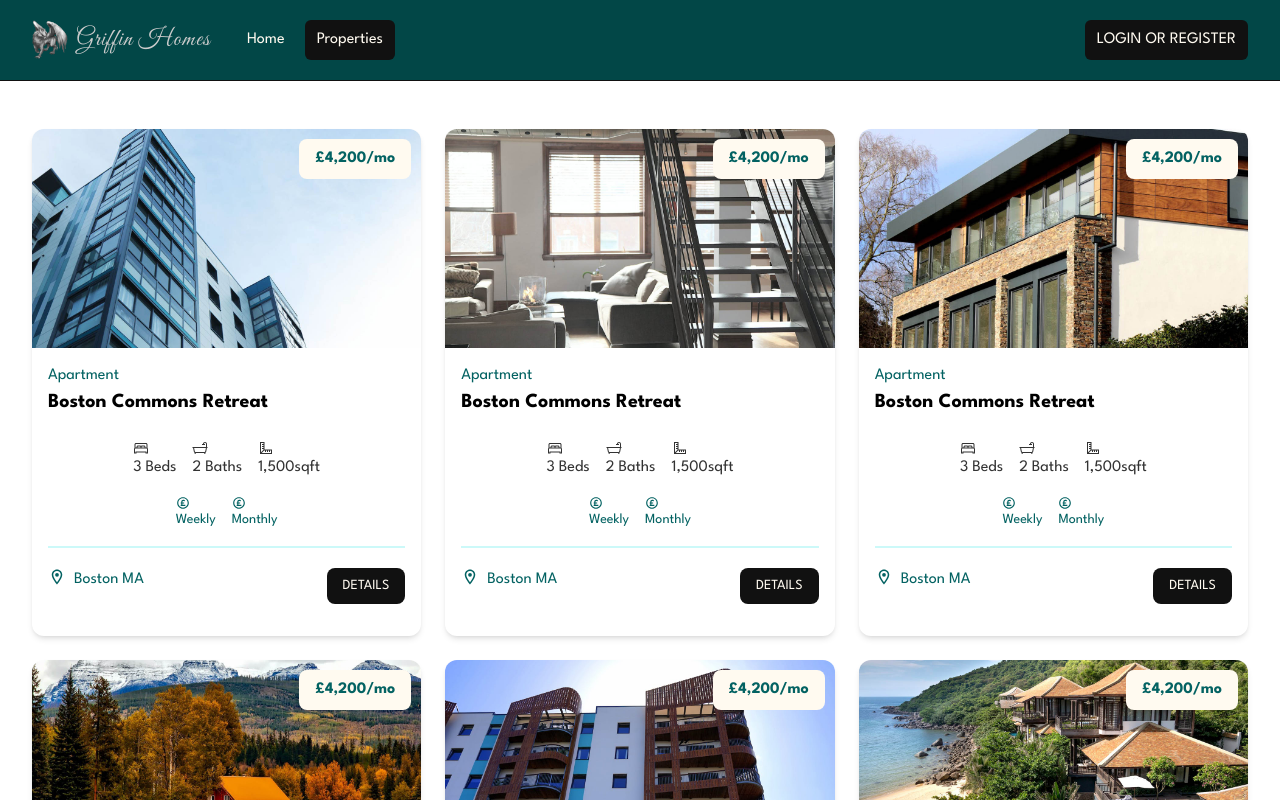
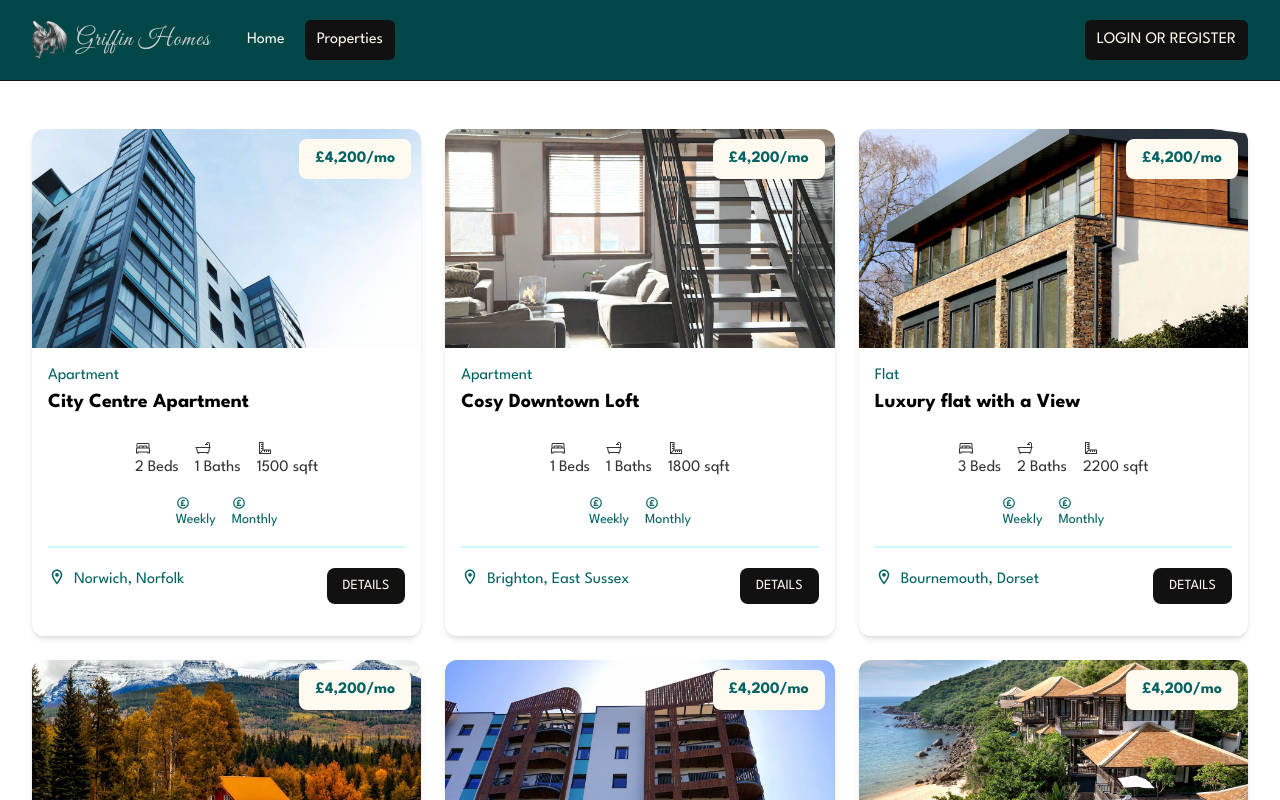
Before and after one commit to Nimira43/Griffin-Homes, a Next.js app: page /properties in a window 1280 px wide. Shown: the top 800 px of the page. Built offline with nearby package versions, Linux system fonts and the light colour scheme.

Commit message:
Dynamically bringing in the information for each of the properties.

```diff
--- a/components/PropertyCard.jsx
+++ b/components/PropertyCard.jsx
@@ -18,8 +18,8 @@ const PropertyCard = ({ property }) => {
       />
       <div className='p-4'>
         <div className='text-left md:text-center lg:text-left mb-6'>
-          <div className='text-prime-medium-extra'>Apartment</div>
-          <h3 className='text-xl font-bold'>Boston Commons Retreat</h3>
+          <div className='text-prime-medium-extra'>{ property.type }</div>
+          <h3 className='text-xl font-bold'>{ property.name }</h3>
         </div>
         <h3
           className='absolute top-[10px] right-[10px] bg-light px-4 py-2 rounded-lg text-prime-medium-extra font-bold text-right md:text-center lg:text-right'
@@ -29,15 +29,17 @@ const PropertyCard = ({ property }) => {
 
         <div className='flex justify-center gap-4 text-grey-dark mb-4'>
           <p>
-            <LiaBedSolid className='fa-solid fa-bed' /> 3
-            <span className='md:hidden lg:inline'> Beds</span>
+            <LiaBedSolid className='fa-solid fa-bed' />{property.beds}{' '}
+            <span className='md:hidden lg:inline'>Beds</span>
           </p>
           <p>
-            <LiaBathSolid className='fa-solid fa-bath' /> 2
-            <span className='md:hidden lg:inline'> Baths</span>
+            <LiaBathSolid className='fa-solid fa-bath' />
+            {property.baths}{' '}
+            <span className='md:hidden lg:inline'>Baths</span>
           </p>
           <p>
-            <LiaRulerCombinedSolid className='fa-solid fa-ruler-combined' /> 1,500
+            <LiaRulerCombinedSolid className='fa-solid fa-ruler-combined' />
+            {property.square_feet}{' '}
             <span className='md:hidden lg:inline'>sqft</span>
           </p>
         </div>
@@ -56,10 +58,12 @@ const PropertyCard = ({ property }) => {
             <MdOutlineLocationOn
               className='fa-solid fa-location-dot text-lg text-prime-medium-extra'
             />
-            <span className='text-prime-medium-extra'> Boston MA </span>
+            <span className='text-prime-medium-extra'>
+              {property.location.city}, {property.location.county}
+            </span>
           </div>
           <Link
-            href='property.html'
+            href={`/properties/${property._id}`}
             className='h-[36px] bg-dark hover:bg-prime-dark-extra text-light hover:text-grey-light uppercase px-4 py-2 rounded-lg text-center text-sm'
           >
             Details
--- a/properties.json
+++ b/properties.json
@@ -2,9 +2,9 @@
   {
     "_id": "1",
     "owner": "1",
-    "name": "Norwich Commons Retreat",
+    "name": "City Centre Apartment",
     "type": "Apartment",
-    "description": "This is a beautiful apartment located near the commons. It is a 2 bedroom apartment with a full kitchen and bathroom. It is available for weekly or monthly rentals.",
+    "description": "This is a beautiful apartment located near the City Centre. It is a 2 bedroom apartment with a full kitchen and bathroom. It is available for weekly or monthly rentals.",
     "location": {
       "street": "120 Tremont Street",
       "city": "Norwich",
```
